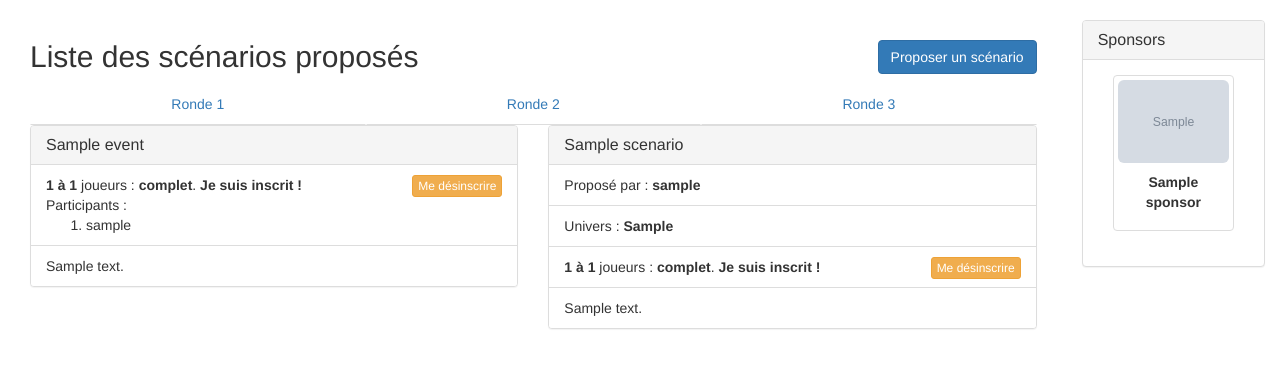
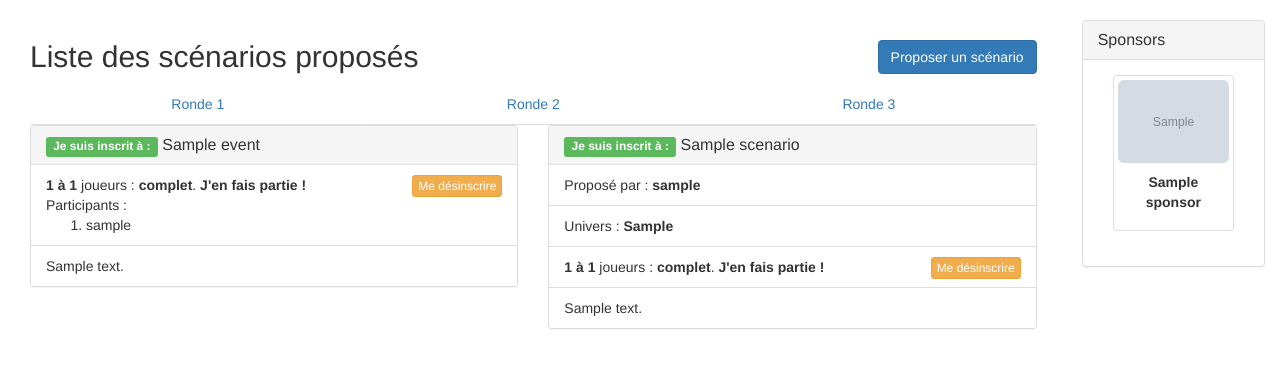
Before and after one commit to Faerix/faerix-website, a Django app: template conv/templates/conv/ronde.html in a window 1280 px wide. Shown: the part 52-420 px from the top of the page. Run offline with Django 3.2, Linux system fonts and the light colour scheme; the template is opened without the code that fills it: values that come from a table or form of the project are taken from there, others are empty; a user stored in the database is signed in; tables that the repository leaves empty hold one stand-in row (values such as "Sample post"); grey boxes marked "Sample" are stand-in pictures; some libraries are stand-ins or nearby versions.

Commit message:
Make it clearer when you have subscribed to an activity

```diff
--- a/conv/templates/conv/event.html
+++ b/conv/templates/conv/event.html
@@ -1,7 +1,7 @@
 {# context: event, busy #}
 <div class="panel panel-default" id="event-{{event.pk}}">
     <div class="panel-heading">
-        <h3 class="panel-title">{{event.name}}</h3>
+        <h3 class="panel-title">{% if request.user in event.players.all %}<span class="label label-success">Je suis inscrit à :</span> {% endif %}{{event.name}}</h3>
     </div>
     <ul class="list-group">
         <li class="list-group-item">
@@ -12,7 +12,7 @@
                 : <b>complet</b>.
             {% endif %}
             {% if request.user in event.players.all %}
-                <b>Je suis inscrit !</b>
+                <b>J'en fais partie !</b>
             <form style="display:inline-block; float: right;" method=post action="{% url "subscribe" "event" event.pk "out" %}">
                 {% csrf_token %}
                 <button class="btn btn-warning btn-xs" type=submit>Me désinscrire</button>
--- a/conv/templates/conv/scenario.html
+++ b/conv/templates/conv/scenario.html
@@ -1,7 +1,7 @@
 {# context: scenario, busy #}
 <div class="panel panel-default" id="scenario-{{scenario.pk}}">
     <div class="panel-heading">
-        <h3 class="panel-title">{{scenario.name}}</h3>
+        <h3 class="panel-title">{% if request.user in scenario.players.all %}<span class="label label-success">Je suis inscrit à :</span> {% endif %}{{scenario.name}}</h3>
     </div>
     <ul class="list-group">
         <li class="list-group-item">Proposé par : <b>{{scenario.author.username}}</b></li>
@@ -14,7 +14,7 @@
                 : <b>complet</b>.
             {% endif %}
             {% if request.user in scenario.players.all %}
-                <b>Je suis inscrit !</b>
+                <b>J'en fais partie !</b>
             <form style="display:inline-block; float: right;" method=post action="{% url "subscribe" "scenario" scenario.pk "out" %}">
                 {% csrf_token %}
                 <button class="btn btn-warning btn-xs" type=submit>Me désinscrire</button>
```
